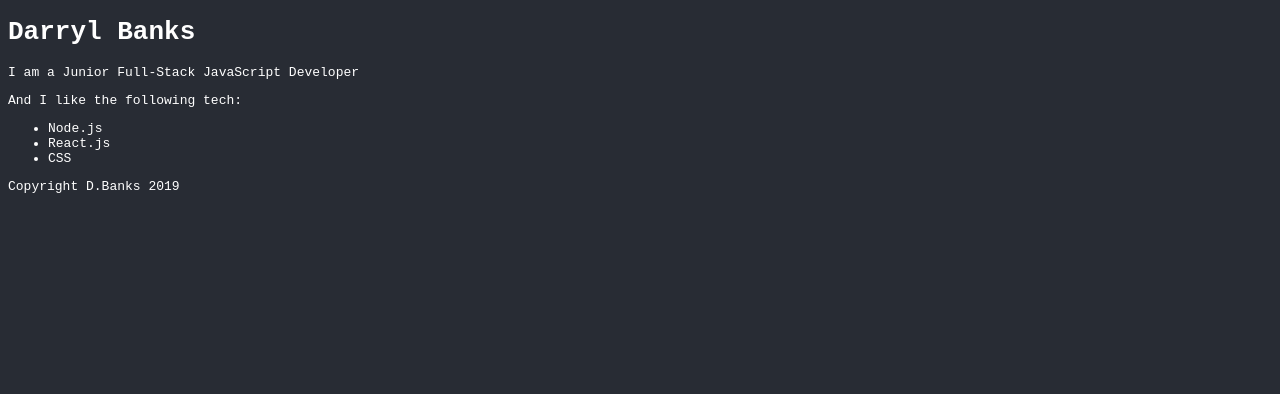
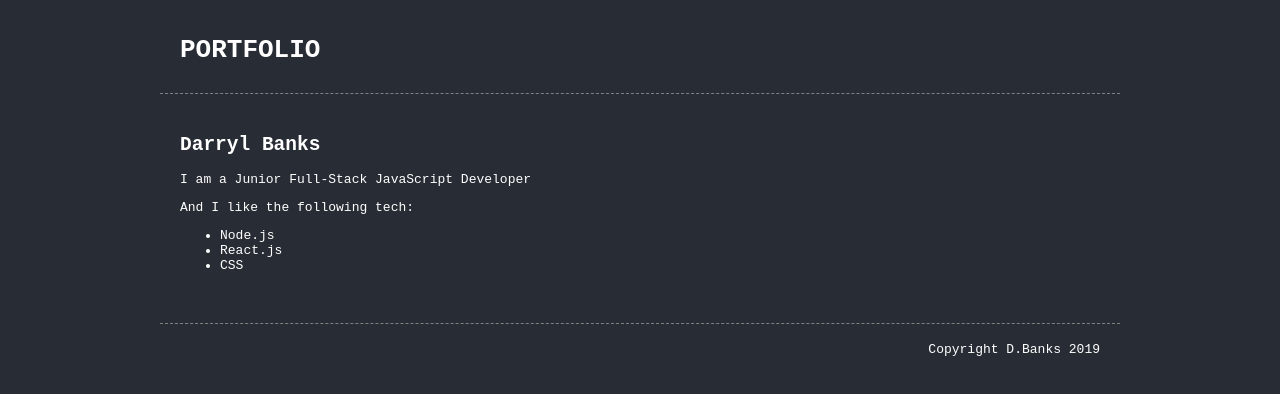
Before and after one commit to zombie9/react-practise1, a React (Create React App) app: page / in a window 1280 px wide. Shown: the top 394 px of the page. Built offline with nearby package versions, Linux system fonts and the light colour scheme.

Commit message:
add header component and setup styles

```diff
--- a/src/App.css
+++ b/src/App.css
@@ -4,3 +4,26 @@ body {
   font-family: monospace;
   color: white;
 }
+
+.app {
+  max-width: 960px;
+  margin: auto;
+  padding: 0px;
+}
+
+.header {
+  padding: 10px 20px;
+  border-bottom: 1px dashed grey;
+  margin-bottom: 40px;
+}
+
+.main {
+  padding: 0px 20px;
+}
+
+.footer {
+  padding: 5px 20px;
+  border-top: 1px dashed grey;
+  margin-top: 50px;
+  text-align: right;
+}
--- a/src/App.js
+++ b/src/App.js
@@ -1,4 +1,5 @@
 import React, { Component } from 'react';
+import Header from './Header'
 import MainContent from './MainContent'
 import Footer from './Footer'
 import './App.css';
@@ -7,8 +8,9 @@ class App extends Component {
   render() {
     return (
       <div className="app">
-          <MainContent />
-          <Footer />
+        <Header />
+        <MainContent />
+        <Footer />
       </div>
     );
   }
--- a/src/Footer.js
+++ b/src/Footer.js
@@ -2,7 +2,7 @@ import React from 'react'
 
 function Footer() {
   return (
-    <footer>
+    <footer className='footer'>
       <p>Copyright D.Banks 2019</p>
     </footer>
   )
--- /dev/null
+++ b/src/Header.js
@@ -0,0 +1,12 @@
+import React from 'react'
+
+function Header() {
+  return(
+    <div className='header'>
+      <h1>PORTFOLIO</h1>
+    </div>
+  )
+}
+
+
+export default Header
--- a/src/MainContent.js
+++ b/src/MainContent.js
@@ -3,7 +3,7 @@ import React from 'react'
 function MainContent() {
   return (
     <div className="main">
-      <h1>Darryl Banks</h1>
+      <h2>Darryl Banks</h2>
       <p>I am a Junior Full-Stack JavaScript Developer</p>
       <p>And I like the following tech: </p>
       <ul>
```
